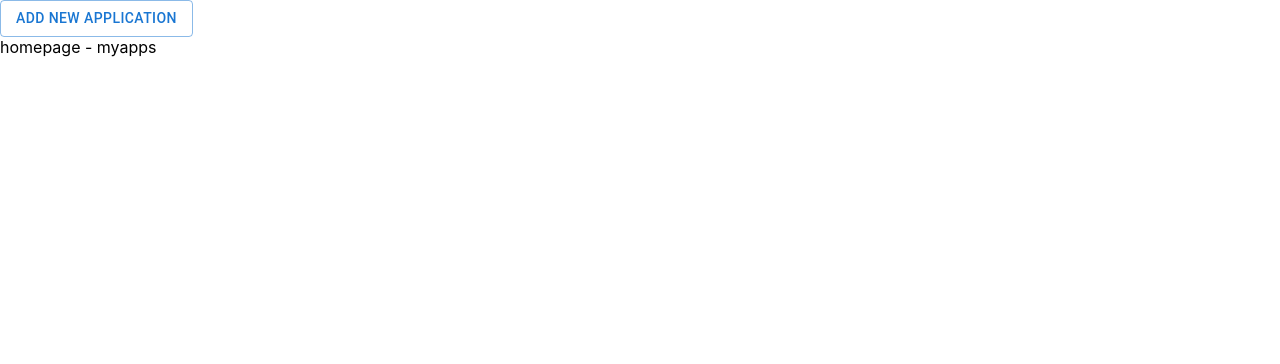
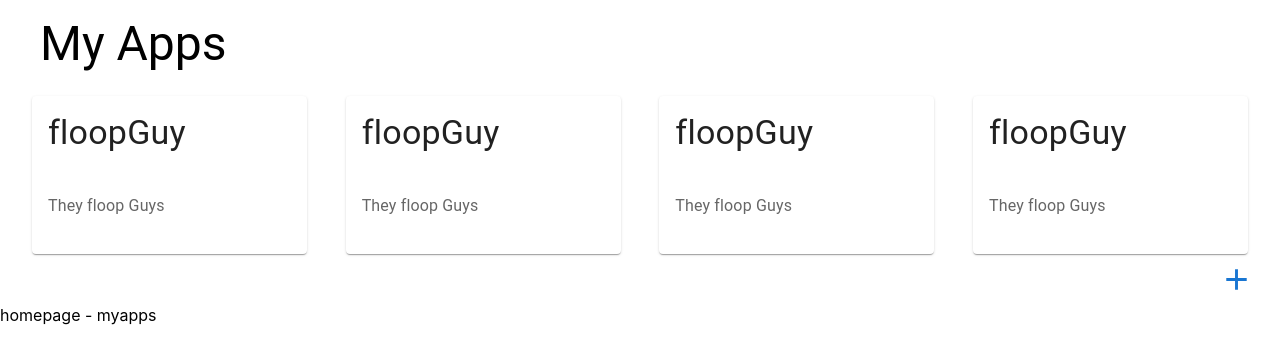
Before and after one commit to ZWally/cornhacks2023, a React (Create React App) app: page / in a window 1280 px wide. Shown: the top 364 px of the page. Built offline with nearby package versions, Linux system fonts and the light colour scheme.

Commit message:
integrated addNewApp functionality to myapps

```diff
--- a/src/App.tsx
+++ b/src/App.tsx
@@ -7,17 +7,15 @@ import { Route, Routes } from 'react-router';
 import AppUser from './Types/AppUser';
 import NewApplicationModal from './Components/NewAppModal';
 import { Console } from 'console';
+import MyAppPage from './Components/MyAppsPage/MyAppsPage';
 
-const handleAdd = (apps:any) => {
-  //TODO: THE STUFF
-};
 
 
 
 function App() {
   return (
     <BrowserRouter>
-    <NewApplicationModal  setApps={handleAdd}/>
+    <MyAppPage></MyAppPage>
       <Routes>
         <Route path="/" element={<div>homepage - myapps</div>}/>
         <Route path="/app/:appId" element={<div>app page</div>}/>
--- a/src/Components/MyAppsPage/MyAppsPage.tsx
+++ b/src/Components/MyAppsPage/MyAppsPage.tsx
@@ -1,4 +1,5 @@
 import App from "../../Types/App";
+import NewApplicationModal from "../NewAppModal";
 import CardLayout from "./CardLayout";
 import FloatingAddButton from "./FloatingAddButton";
 import TitleHeader from "./TitleHeader";
@@ -41,14 +42,16 @@ const dummyApp4: App = {
 };
 
 const dummyAppsList: App [] = [dummyApp1, dummyApp2, dummyApp3, dummyApp4];
-
+const handleAdd = (apps:any) => {
+    //TODO: THE STUFF
+  };
 function MyAppPage() {
     return (
         <div>
             <TitleHeader />
             <CardLayout appList={dummyAppsList}/>
-            <footer>
-                <FloatingAddButton />
+            <footer style={{textAlign:"right", marginRight:'18px'}}>
+                <NewApplicationModal setApps={handleAdd} />
             </footer>
         </div>
     );
--- a/src/Components/NewAppModal.tsx
+++ b/src/Components/NewAppModal.tsx
@@ -1,6 +1,7 @@
 import React, { useState } from 'react';
-import { Button, TextField, Dialog, DialogActions, DialogContent, DialogTitle, Modal } from '@mui/material';
+import { Button, TextField, Dialog, DialogActions, DialogContent, DialogTitle, Modal, Icon, IconButton } from '@mui/material';
 import App from '../Types/App';
+import AddIcon from '@mui/icons-material/Add'
 
 interface Props {
     setApps: (apps: App[]) => void;
@@ -26,9 +27,9 @@ const NewApplicationModal: React.FC<Props> = ({ setApps }) => {
 
     return (
         <div>
-            <Button variant="outlined" color="primary" onClick={handleOpen}>
-                Add New Application
-            </Button>
+            <IconButton color="secondary" onClick={handleOpen}>
+            <AddIcon color='primary' fontSize='large'/>
+            </IconButton>
             <Dialog open={open} onClose={handleClose}>
                 <DialogTitle>New Application</DialogTitle>
                 <DialogContent>
```
